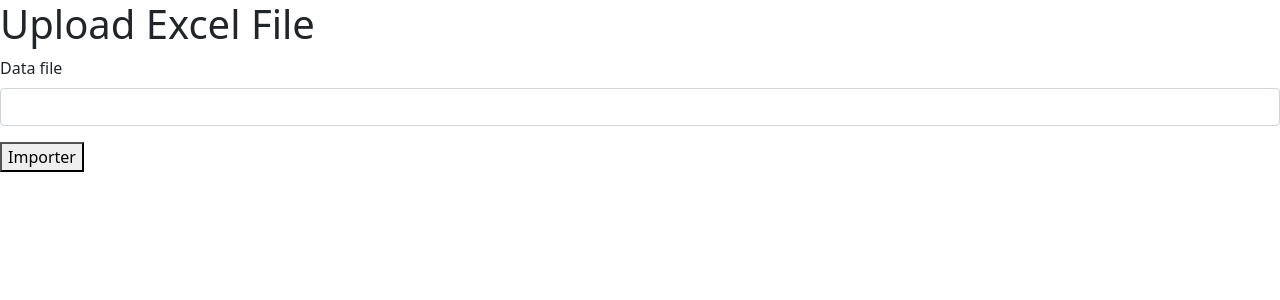
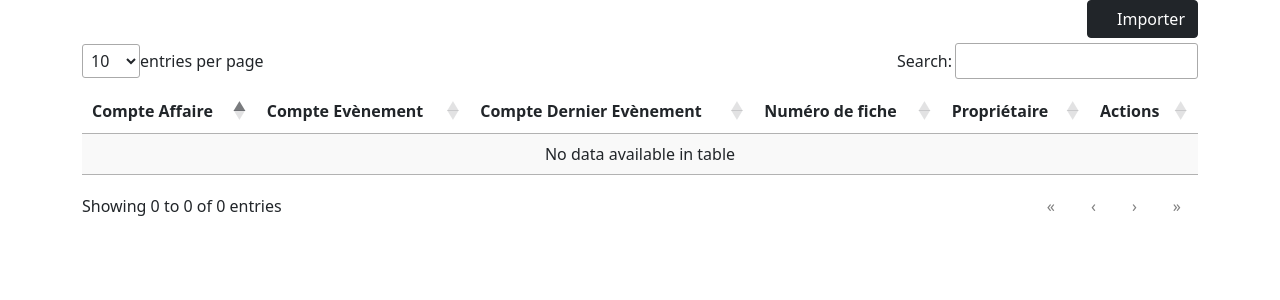
Before and after one commit to fabie-nomenjanahary/importDataApp, a Symfony app: template templates/upload_file/upload.html.twig in a window 1280 px wide. Shown: the top 300 px of the page. Run offline with Twig, Linux system fonts and the light colour scheme; the template is opened without the code that fills it, so the values that code supplies are empty; form fields are guessed from the names that the template uses; some libraries are stand-ins or nearby versions.

Commit message:
set up js libraries and edited template

```diff
--- a/templates/base.html.twig
+++ b/templates/base.html.twig
@@ -7,7 +7,7 @@
         {% block stylesheets %}
         	<link rel="stylesheet" href="{{ asset('assets/bootstrap/css/bootstrap.min.css') }}">
         	<link rel="stylesheet" href="{{ asset('assets/css/dataTables.dataTables.min.css') }}">
-        	<link rel="stylesheet" href="{{ asset('assets/fontawesome/css/all.min.css') }}">
+        	<link rel="stylesheet" href="{{ asset('assets/fontawesome/css/fontawesome.min.css') }}">
         {% endblock %}
 
         {% block javascripts %}
@@ -15,6 +15,8 @@
         	<script src="{{ asset('assets/bootstrap/js/bootstrap.min.js') }}"></script>
         	<script src="{{ asset('assets/js/dataTables.min.js') }}"></script>
         	<script src="{{ asset('assets/fontawesome/js/all.min.js') }}"></script>
+            <script src="{{ asset('assets/js/app.js') }}"></script>
+
         {% endblock %}
     </head>
     <body>
--- a/templates/upload_file/upload.html.twig
+++ b/templates/upload_file/upload.html.twig
@@ -1,8 +1,62 @@
 {% extends "base.html.twig" %}
+
 {% block body %}
-<h1>Upload Excel File</h1>
-{{ form_start(form) }}
-{{ form_row(form.data_file) }}
-<button type="submit">Importer</button>
-{{ form_end(form) }}
+<div class="container">
+    <div class="d-grid gap-2 d-md-flex justify-content-md-end">
+        <button type="button" class="btn btn-dark" data-bs-toggle="modal" data-bs-target="#uploadModal">
+            <i class="fa fa-download"></i>
+        Importer
+        </button>
+    </div>
+
+    <!-- Modal -->
+    <div class="modal fade" id="uploadModal" tabindex="-1" aria-labelledby="uploadModalLabel" aria-hidden="true">
+    <div class="modal-dialog">
+        <div class="modal-content">
+        <div class="modal-header">
+            <h5 class="modal-title" id="uploadModalLabel">Importer des données</h5>
+            <button type="button" class="btn-close" data-bs-dismiss="modal" aria-label="Close"></button>
+        </div>
+        <div class="modal-body">
+            Pour importer des données, sélectionnez un fichier Excel
+            {{ form_start(form) }}
+            {{ form_row(form.data_file) }}
+        </div>
+        <div class="modal-footer">
+            <button type="button" class="btn btn-secondary" data-bs-dismiss="modal">Fermer</button>
+            <button type="submit" class="btn btn-primary">Importer</button>
+        {{ form_end(form) }}
+
+        </div>
+        </div>
+    </div>
+    </div>
+
+    <table id="myTable" class="display">
+        <thead>
+            <tr>
+                <th>Compte Affaire</th>
+                <th>Compte Evènement</th>
+                <th>Compte Dernier Evènement</th>
+                <th>Numéro de fiche</th>
+                <th>Propriétaire</th>
+                <th>Actions</th>
+            </tr>
+        </thead>
+        <tbody>
+            {% for item in data %}
+                <tr>
+                    <td>{{item.compteAffaire}}</td>
+                    <td>{{item.compteEvent}}</td>
+                    <td>{{item.dernierEvent}}</td>
+                    <td>{{item.numeroFiche}}</td>
+                    <td>{{item.nom}} {{item.prenom}}</td>
+                    <td>
+                        <i class="btn btn-sm fa fa-edit"></i>
+                    </td>
+                </tr>
+            {% endfor %}
+        </tbody>
+    </table>
+</div>
 {% endblock %}
```
Also changed, not shown: public/assets/js/app.js (added), public/assets/js/fr-FR.js (added), public/assets/lang/fr-FR.json (added).
